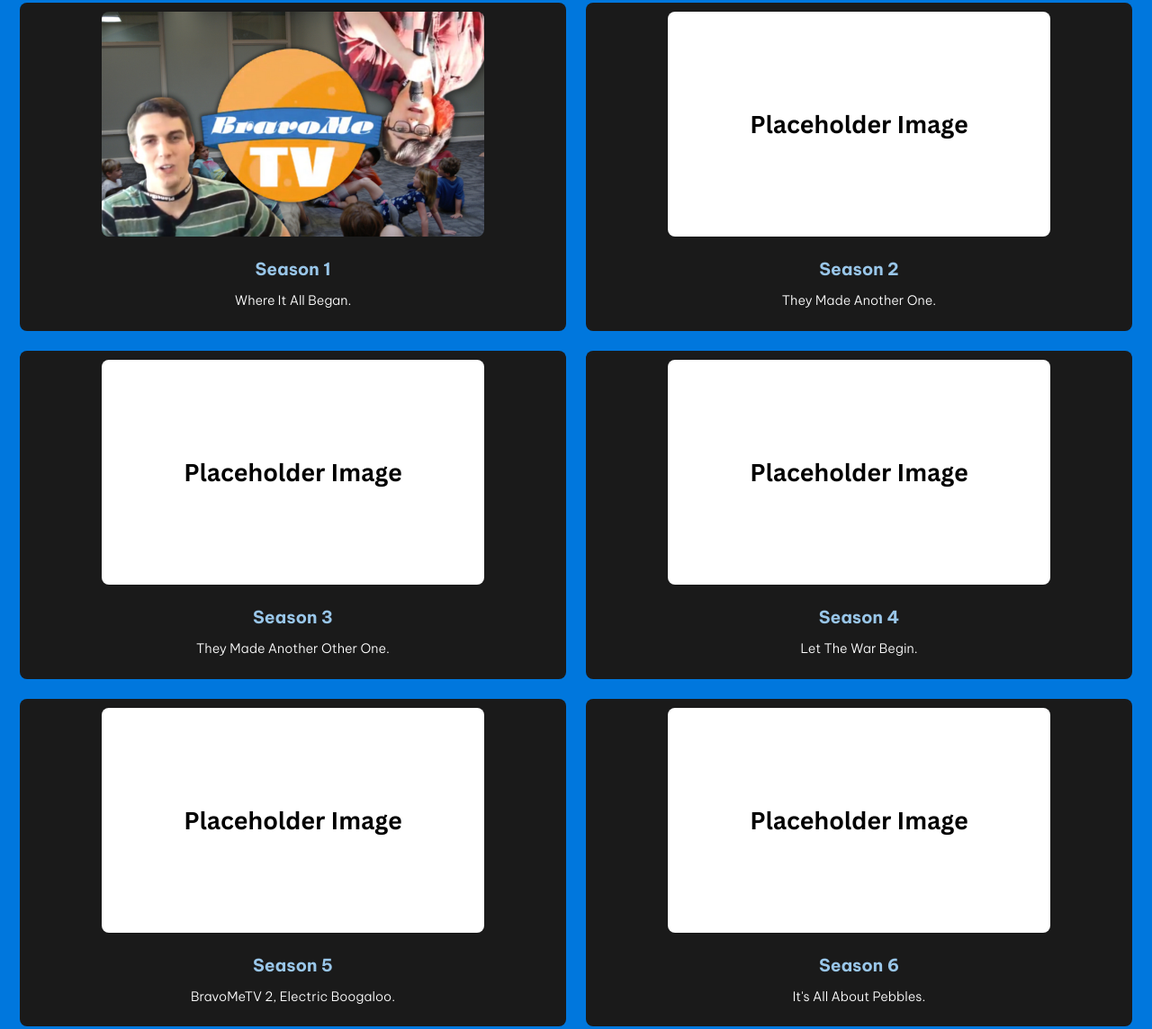
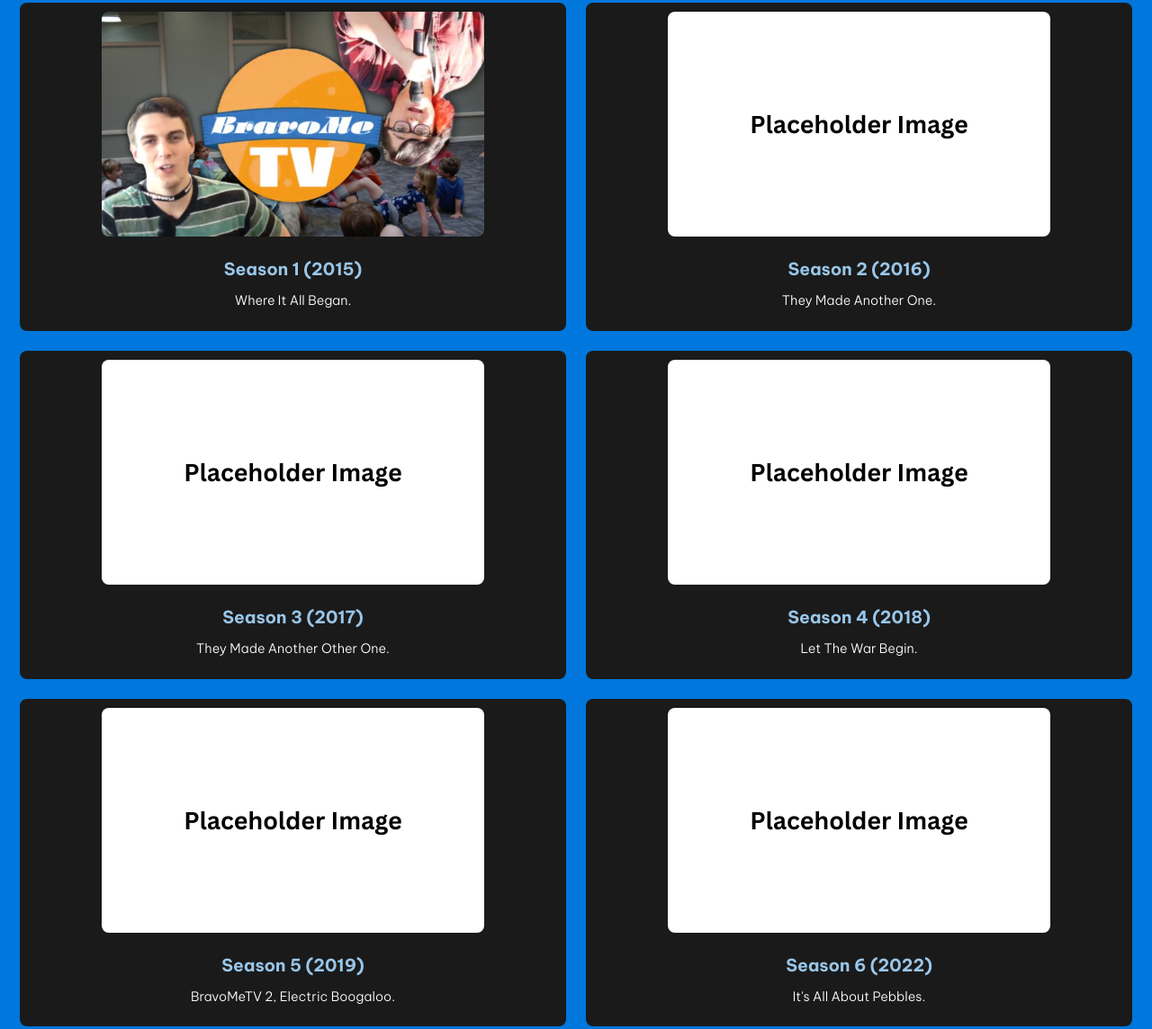
Before and after one commit to swiftcentral/BravoMePlus, a plain HTML site: page seasons.html in a window 1280 px wide. Shown: the part 113-1257 px from the top of the page at 90% size. Drawn offline with Linux system fonts and the light colour scheme.

Commit message:
update seasons

```diff
--- a/seasons.html
+++ b/seasons.html
@@ -106,42 +106,42 @@
     <section class="seasons-container">
         <a href="season1.html" class="season-card">
             <img src="seasonOneBanner.png" alt="Season 1">
-            <h3>Season 1</h3>
+            <h3>Season 1 (2015)</h3>
             <p>Where It All Began.</p>
         </a>
         <a href="season2.html" class="season-card">
             <img src="placeholderImage.png" alt="Season 2">
-            <h3>Season 2</h3>
+            <h3>Season 2 (2016)</h3>
             <p>They Made Another One.</p>
         </a>
         <a href="season3.html" class="season-card">
             <img src="placeholderImage.png" alt="Season 3">
-            <h3>Season 3</h3>
+            <h3>Season 3 (2017)</h3>
             <p>They Made Another Other One.</p>
         </a>
         <a href="season4.html" class="season-card">
             <img src="placeholderImage.png" alt="Season 4">
-            <h3>Season 4</h3>
+            <h3>Season 4 (2018)</h3>
             <p>Let The War Begin.</p>
         </a>
         <a href="season5.html" class="season-card">
             <img src="placeholderImage.png" alt="Season 5">
-            <h3>Season 5</h3>
+            <h3>Season 5 (2019)</h3>
             <p>BravoMeTV 2, Electric Boogaloo.</p>
         </a>
         <a href="season6.html" class="season-card">
             <img src="placeholderImage.png" alt="Season 6">
-            <h3>Season 6</h3>
+            <h3>Season 6 (2022)</h3>
             <p>It's All About Pebbles.</p>
         </a>
         <a href="season7.html" class="season-card">
             <img src="placeholderImage.png" alt="Season 7">
-            <h3>Season 7</h3>
+            <h3>Season 7 (2023)</h3>
             <p>Little Guys Forever.</p>
         </a>
         <a href="season8.html" class="season-card">
             <img src="placeholderImage.png" alt="Season 8">
-            <h3>Season 8</h3>
+            <h3>Season 8 (2024)</h3>
             <p>Enter The Beververse.</p>
         </a>
     </section>
```
